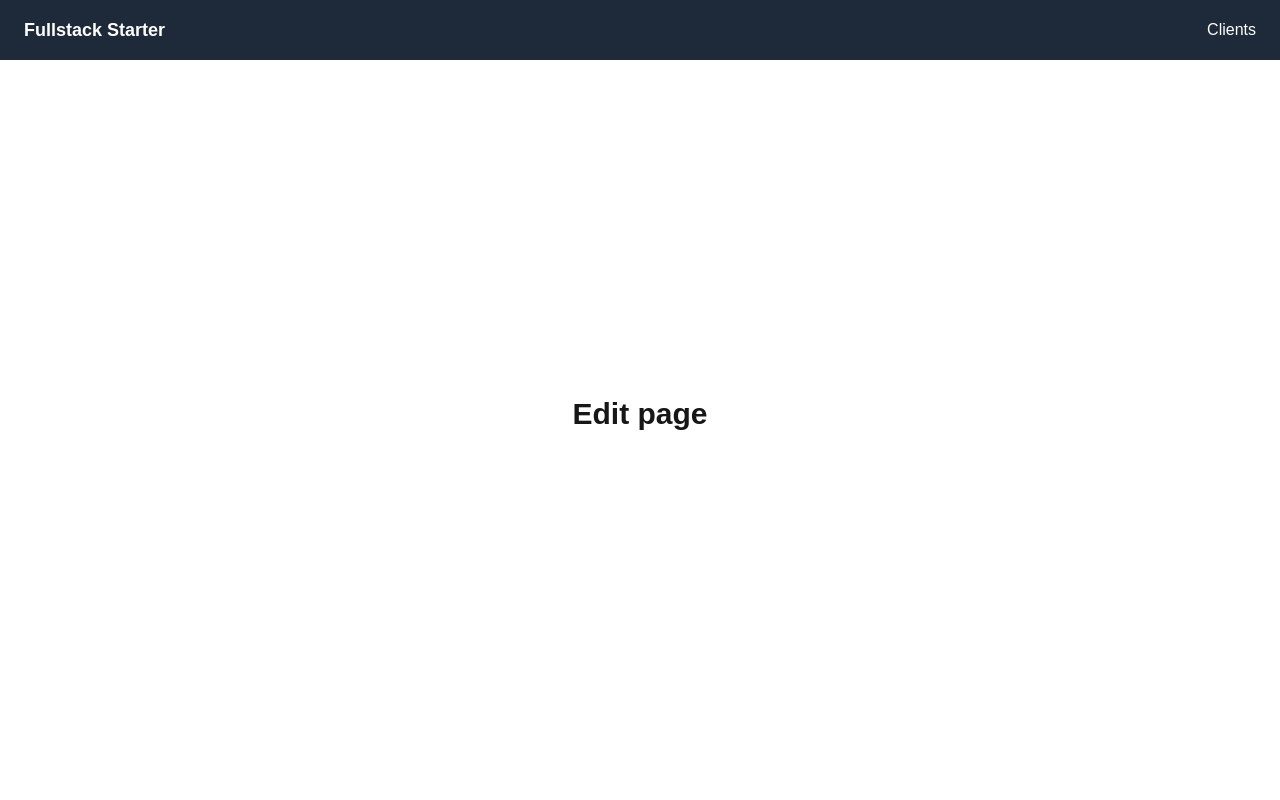
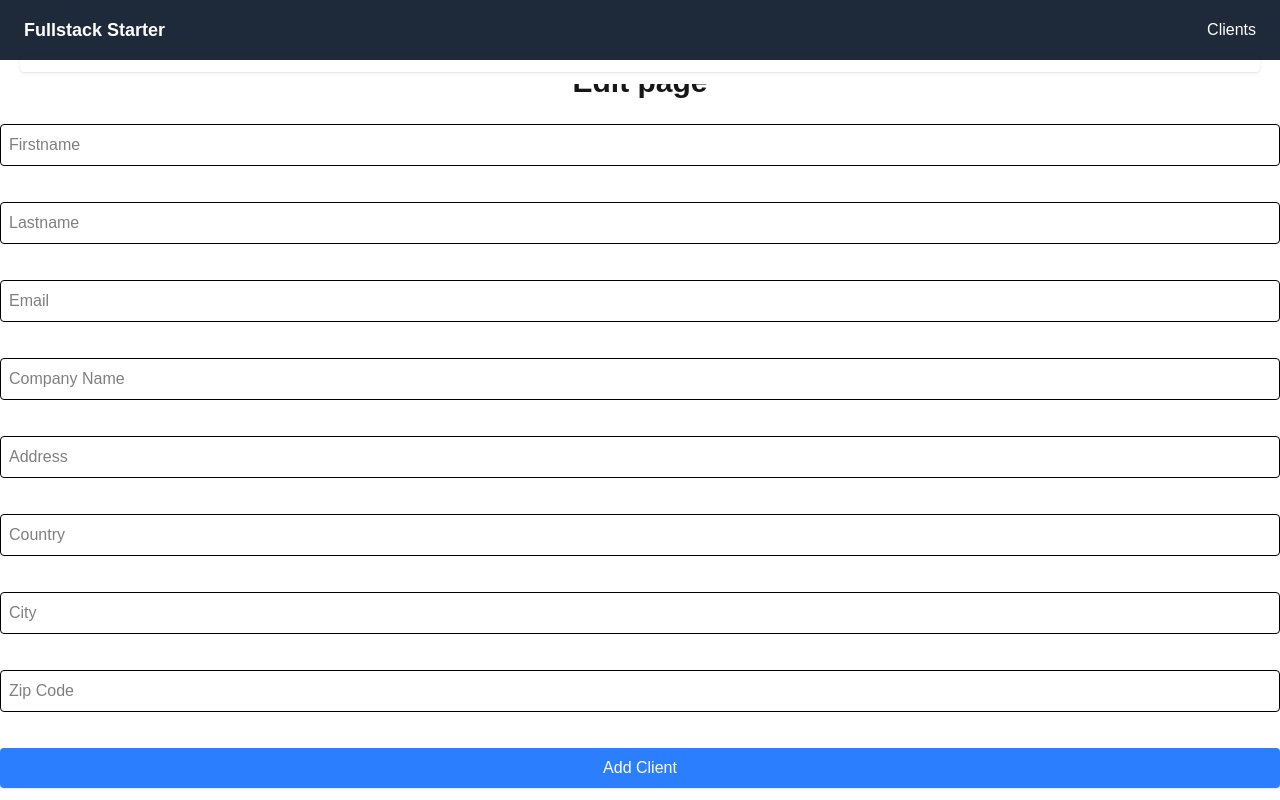
Before and after one commit to dev634/fullstack-starter, a Next.js app: page /clients/1/edit in a window 1280 px wide. Built offline with nearby package versions, Linux system fonts and the light colour scheme; no server answers.

Commit message:
add formDtat helpers

```diff
--- a/app/clients/[id]/edit/page.tsx
+++ b/app/clients/[id]/edit/page.tsx
@@ -1,8 +1,9 @@
 import Title from "@/components/Title";
-
+import UpdateClientForm from "@/forms/UpdateClientForm";
 
 export default function EditPage(){
     return <main className="flex flex-col justify-center items-center h-dvh overflow-y-auto pb-8">
                 <Title title="Edit page"/>
+                <UpdateClientForm />
            </main>
 }
--- /dev/null
+++ b/forms/UpdateClientForm.tsx
@@ -0,0 +1,127 @@
+'use client'
+import { addClient } from "@/actions/clients/clients";
+import { useEffect, useActionState, useState } from 'react';
+import { Client } from "@/app/generated/prisma/client";
+import { Input } from "@/components/Inputs";
+import { Toast } from "@/components/Toast";
+import {useRouter} from "next/navigation";
+
+
+type AddClientFormState =
+  | { type: "success"; message: string }
+  | { type: "error"; message: string }
+  | { type: "zodError"; message: string; fieldsForm: Partial<Omit<Client, "id">>}
+  | { type: null; message: string };
+
+const initialState: AddClientFormState = {
+  type: null,
+  message: "",
+}
+
+export default function AddClientForm() {
+  const router = useRouter();
+  const [state, formAction, isPending] = useActionState<AddClientFormState, FormData>(
+    addClient,
+    initialState
+  );
+  const [values, setValues] = useState<Omit<Client, "id">>({
+    firstName: "",
+    lastName: "",
+    email: "",
+    companyName: "",
+    address: "",
+    country: "",
+    city: "",
+    zipCode: ""
+  });
+  const [feedback, setFeedback] = useState<AddClientFormState>(initialState);
+
+  useEffect(() => {
+    if (state.type !== null) {
+      setFeedback(state);
+      const timer = setTimeout(() => {
+        setFeedback(initialState);// Reset form by changing its key
+        router.push("/clients"); // Redirect to clients list after adding a client
+      }, 3000);
+      return () => clearTimeout(timer);
+    }
+  }, [state]);
+
+  function handleChange(e: React.ChangeEvent<HTMLInputElement>) {
+    const { name, value } = e.target;
+    setValues(prev => ({ ...prev, [name]: value }));
+  }
+
+  return (
+    <form action={formAction} className="w-full bg-transparent rounded shadow">
+      <Toast type={feedback.type} message={feedback.message} />
+      <Input
+        label="Firstname"
+        name="firstName"
+        onChange={handleChange}
+        error={feedback.type === "zodError" ? feedback.fieldsForm : undefined}
+        value={values.firstName}
+      />
+      <Input
+        label="Lastname"
+        name="lastName"
+        onChange={handleChange}
+        error={feedback.type === "zodError" ? feedback.fieldsForm : undefined}
+        value={values.lastName}
+      />
+      <Input
+        label="Email"
+        name="email"
+        type="email"
+        onChange={handleChange}
+        error={feedback.type === "zodError" ? feedback.fieldsForm : undefined}
+        value={values.email}
+      />
+      <Input
+        label="Company Name"
+        name="companyName"
+        onChange={handleChange}
+        error={feedback.type === "zodError" ? feedback.fieldsForm : undefined}
+        value={values.companyName}
+      />
+      <Input
+        label="Address"
+        name="address"
+        onChange={handleChange}
+        error={feedback.type === "zodError" ? feedback.fieldsForm : undefined}
+        value={values.address}
+      />
+      <Input
+        label="Country"
+        name="country"
+        onChange={handleChange}
+        error={feedback.type === "zodError" ? feedback.fieldsForm : undefined}
+        value={values.country}
+      />
+      <Input
+        label="City"
+        name="city"
+        onChange={handleChange}
+        error={feedback.type === "zodError" ? feedback.fieldsForm : undefined}
+        value={values.city}
+      />
+      <Input
+        label="Zip Code"
+        name="zipCode"
+        onChange={handleChange}
+        error={feedback.type === "zodError" ? feedback.fieldsForm : undefined}
+        value={values.zipCode}
+      />
+      <button
+        type="submit"
+        disabled={isPending}
+        className={`w-full px-4 py-2 bg-blue-500 text-white
+        rounded hover:bg-blue-600 cursor-pointer ${
+          isPending ? "opacity-50 cursor-not-allowed" : ""
+        }`}
+      >
+        Add Client
+      </button>
+    </form>
+  );
+}
```
